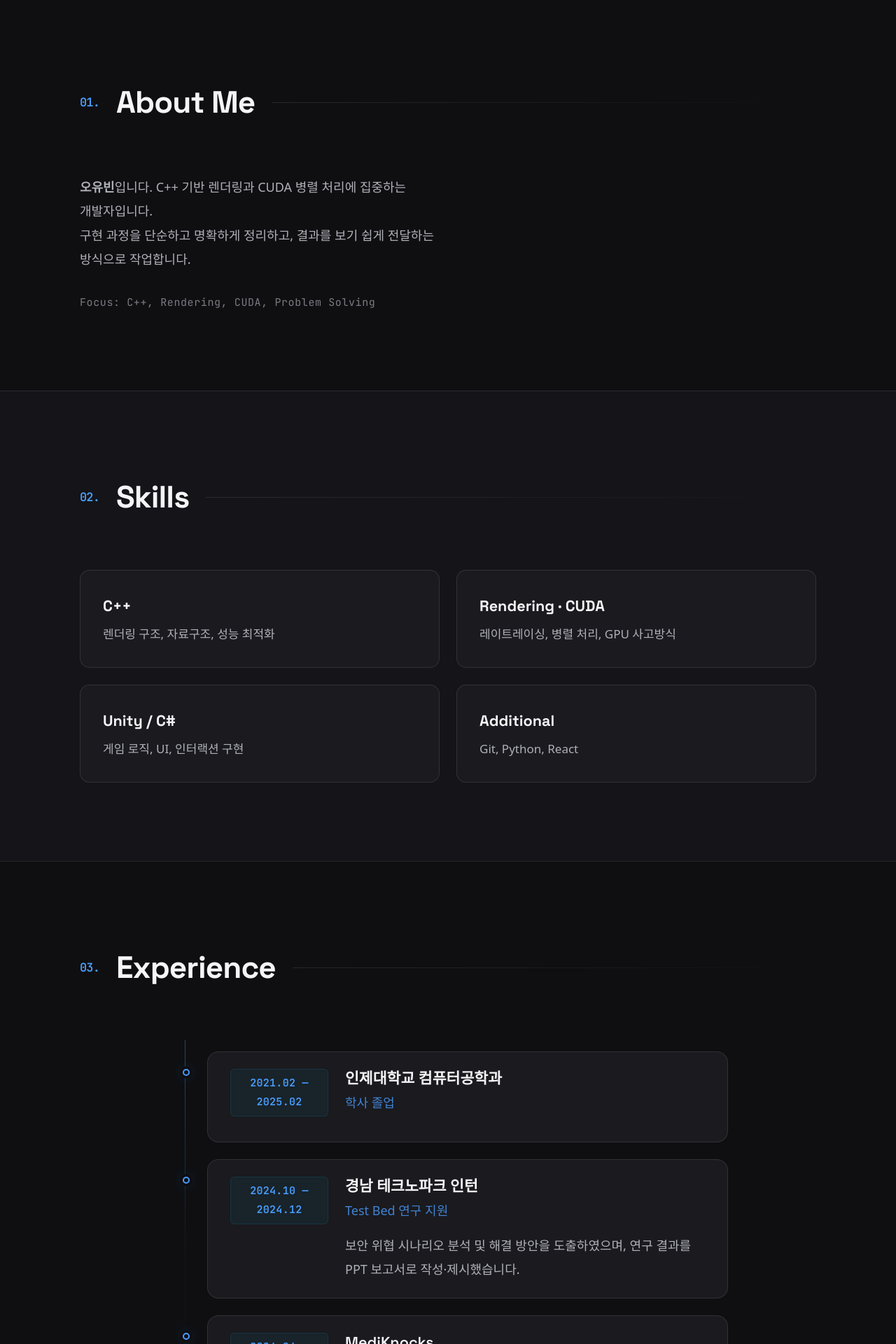
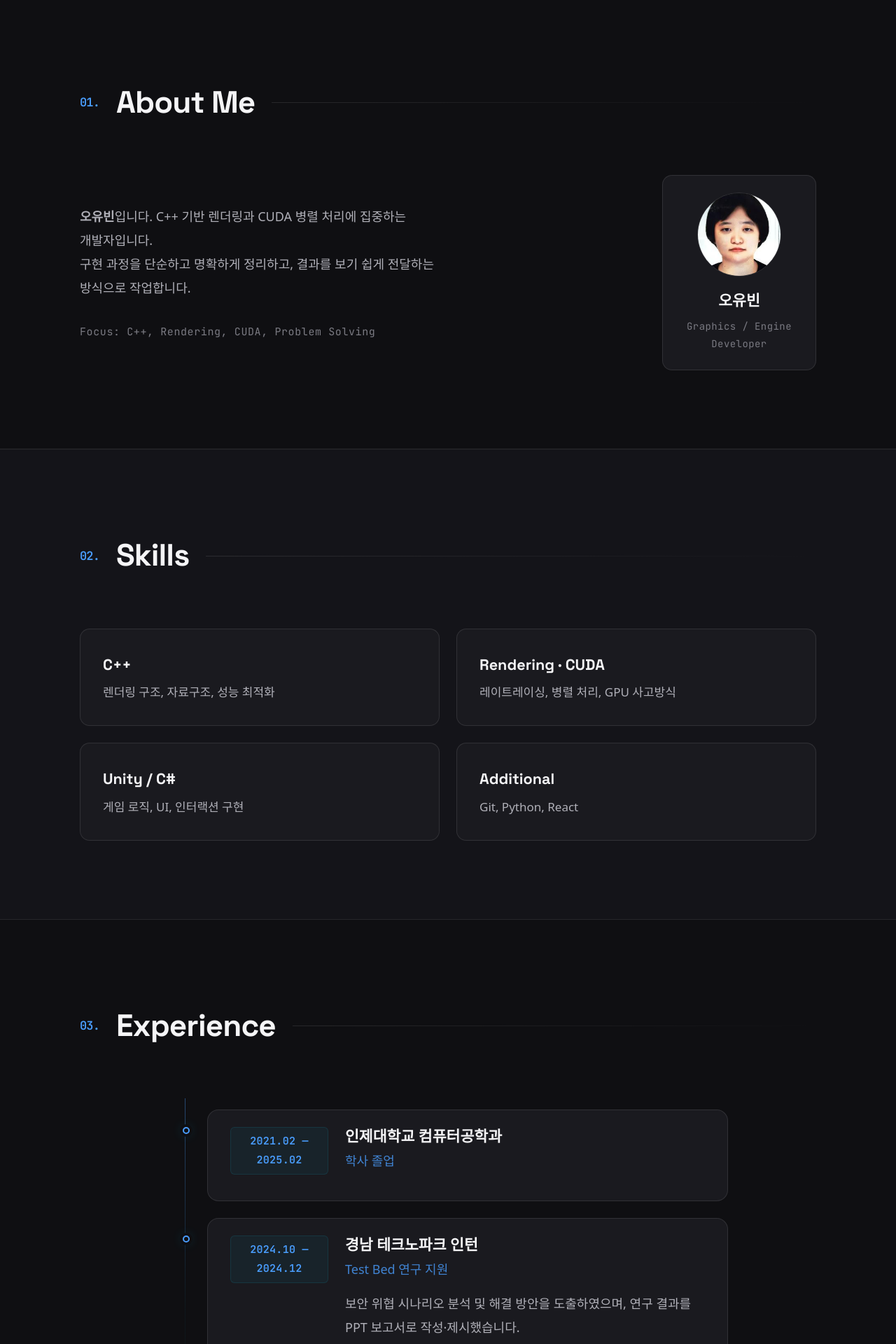
Before and after one commit to eye2ffect/eye2ffect.github.io, a Jekyll site: the page built from index.html, in a window 1280 px wide. Shown: the part 906-2826 px from the top of the page at 70% size. Built offline with Jekyll 4.4.1, drawn with Linux system fonts in a browser that asks for light colours; some web fonts are replaced.

Commit message:
Restore face image with minimal about profile block

```diff
--- a/_includes/about.html
+++ b/_includes/about.html
@@ -9,6 +9,11 @@
                 </p>
                 <p class="about-focus">Focus: C++, Rendering, CUDA, Problem Solving</p>
             </div>
+            <div class="about-simple-profile" aria-label="Profile">
+                <img src="{{ site.profile_picture }}" alt="Oh Yubhin" class="about-simple-photo" />
+                <p class="about-simple-name">오유빈</p>
+                <p class="about-simple-role">Graphics / Engine Developer</p>
+            </div>
         </div>
     </section>
 </div>
--- a/assets/css/main.css
+++ b/assets/css/main.css
@@ -393,7 +393,9 @@ body::before {
 }
 
 .about-grid-simple {
-  grid-template-columns: 1fr;
+  grid-template-columns: 1fr 220px;
+  gap: var(--space-5);
+  align-items: center;
 }
 
 .about-focus {
@@ -402,6 +404,38 @@ body::before {
   color: var(--text-muted);
   margin-top: var(--space-3);
   letter-spacing: 0.04em;
+}
+
+.about-simple-profile {
+  border: 1px solid var(--border);
+  border-radius: 14px;
+  background: var(--bg-card);
+  padding: var(--space-3);
+  text-align: center;
+}
+
+.about-simple-photo {
+  width: 120px;
+  height: 120px;
+  border-radius: 50%;
+  object-fit: cover;
+  margin: 0 auto var(--space-2);
+  border: 1px solid var(--border);
+}
+
+.about-simple-name {
+  font-family: var(--font-display);
+  font-size: var(--text-h3);
+  font-weight: 700;
+  color: var(--text-primary);
+  margin-bottom: 4px;
+}
+
+.about-simple-role {
+  font-family: var(--font-mono);
+  font-size: var(--text-xxs);
+  color: var(--text-muted);
+  letter-spacing: 0.03em;
 }
 
 /* ================================================================
```
